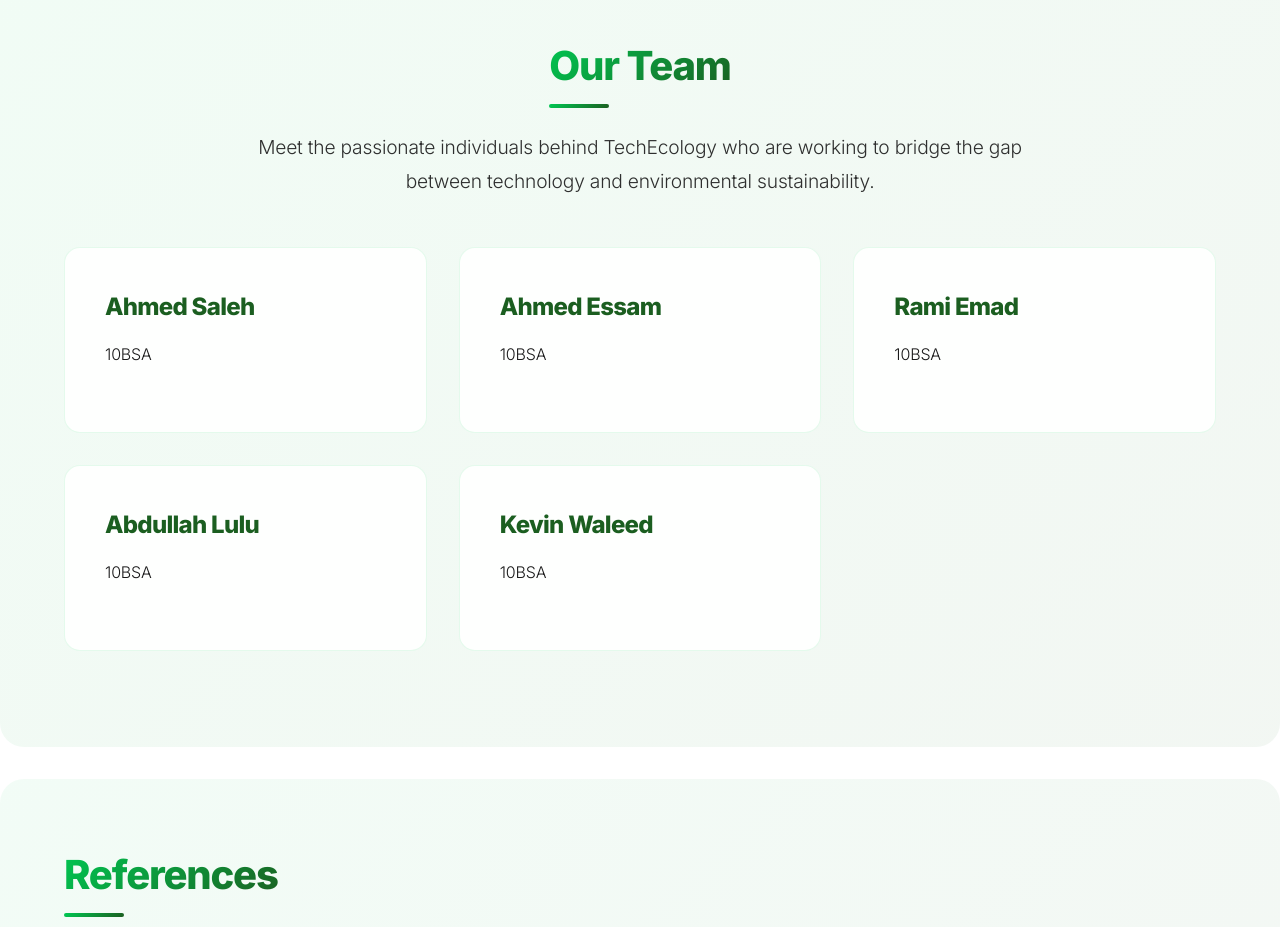
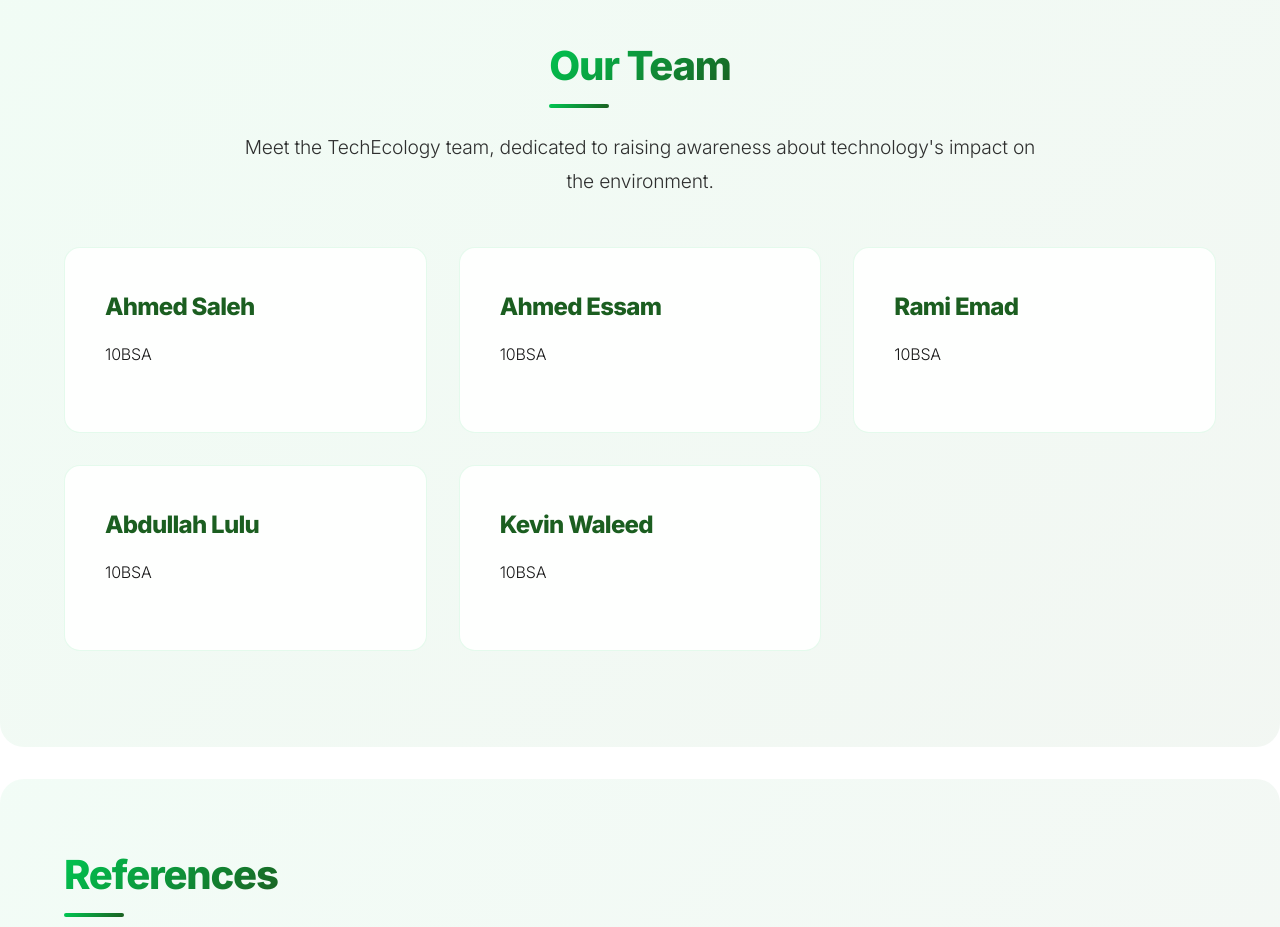
Before and after one commit to tech-eco/site, a plain HTML site: page index.html in a window 1280 px wide. Shown: the part 8900-9827 px from the top of the page. Drawn offline with nearby package versions, Linux system fonts and the light colour scheme.

Commit message:
Update index.html

```diff
--- a/index.html
+++ b/index.html
@@ -1237,7 +1237,7 @@ a[href^="#"]:hover {
 <section id="people" class="section reveal-left">
     <div class="section-intro">
         <h2>Our Team</h2>
-        <p>Meet the passionate individuals behind TechEcology who are working to bridge the gap between technology and environmental sustainability.</p>
+        <p>Meet the TechEcology team, dedicated to raising awareness about technology's impact on the environment.</p>
     </div>
     <div class="resource-grid">
         <div class="resource-card">
```
